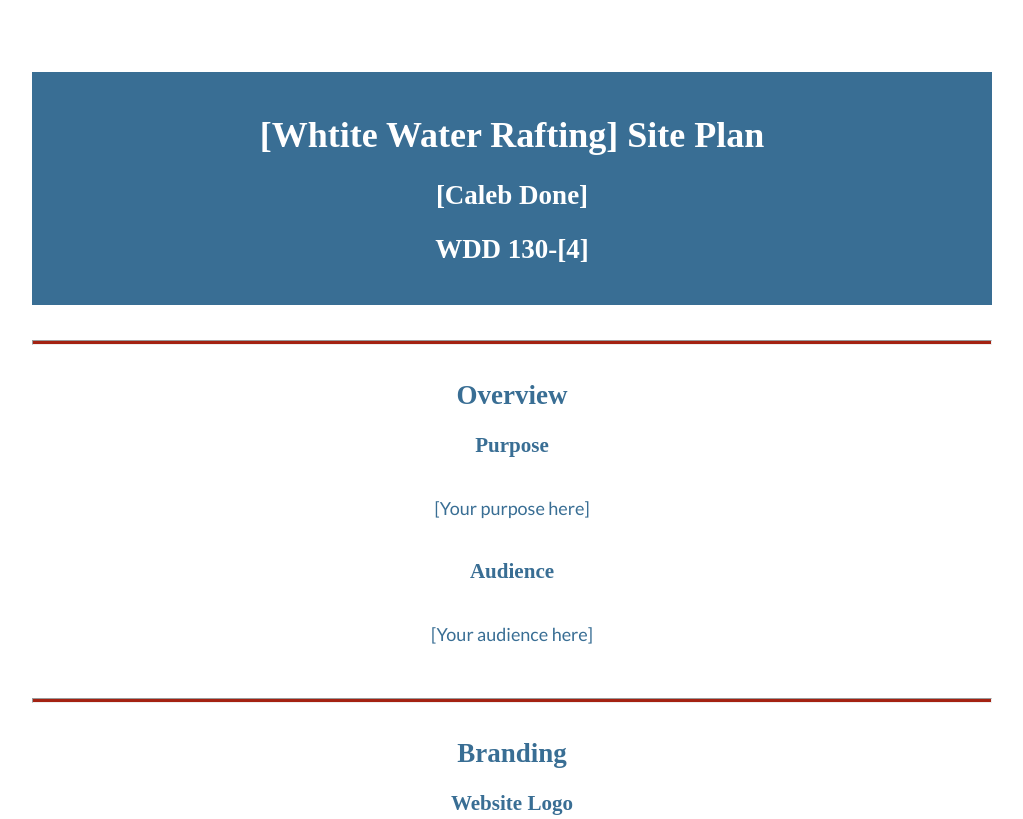
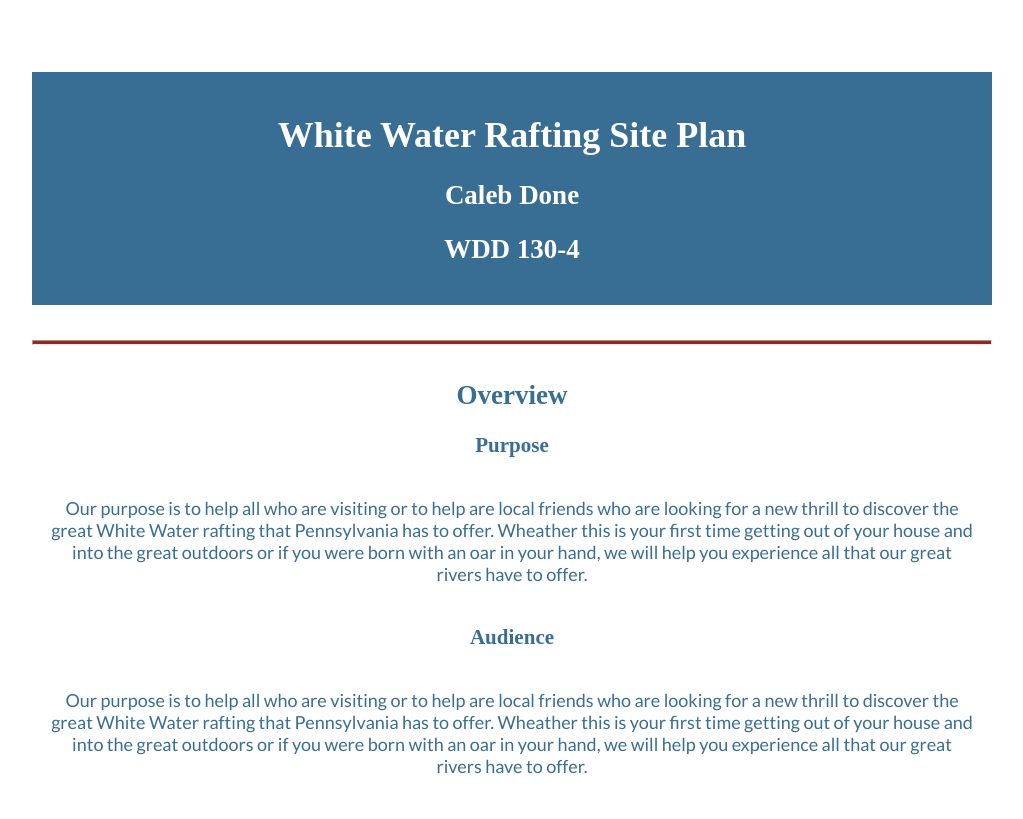
Before and after one commit to I-am-done64/wdd130, a plain HTML site: page wwr/site-plan-rafting.html in a window 1280 px wide. Shown: the top 819 px of the page, without its empty margins (128-1151 px from the left). Drawn offline with Linux system fonts and the light colour scheme; a web font is replaced by a local one.

Commit message:
updated purpose and audience

```diff
--- a/wwr/site-plan-rafting.html
+++ b/wwr/site-plan-rafting.html
@@ -9,9 +9,9 @@
 
 <body>
   <header>
-    <h1>[Whtite Water Rafting] Site Plan</h1>
-    <h2>[Caleb Done]</h2>
-    <h2>WDD 130-[4]</h2>
+    <h1>White Water Rafting Site Plan</h1>
+    <h2>Caleb Done</h2>
+    <h2>WDD 130-4</h2>
     <!-- In the header above, add the name of your site, your name and class number. For example if you are in section 3 you would put WDD 130-03 -->
   </header>
   <main>
@@ -19,12 +19,10 @@
     <hr />
     <h2>Overview</h2>
     <h3>Purpose</h3>
-    <p>[Your purpose here]</p>
-    <!-- change this -->
+    <p>Our purpose is to help all who are visiting or to help are local friends who are looking for a new thrill to discover the great White Water rafting that Pennsylvania has to offer. Wheather this is your first time getting out of your house and into the great outdoors or if you were born with an oar in your hand, we will help you experience all that our great rivers have to offer.</p>
 
     <h3>Audience</h3>
-    <p>[Your audience here]</p>
-    <!-- change this -->
+    <p>Our purpose is to help all who are visiting or to help are local friends who are looking for a new thrill to discover the great White Water rafting that Pennsylvania has to offer. Wheather this is your first time getting out of your house and into the great outdoors or if you were born with an oar in your hand, we will help you experience all that our great rivers have to offer.</p>
 
     <hr />
     <h2>Branding</h2>
```
